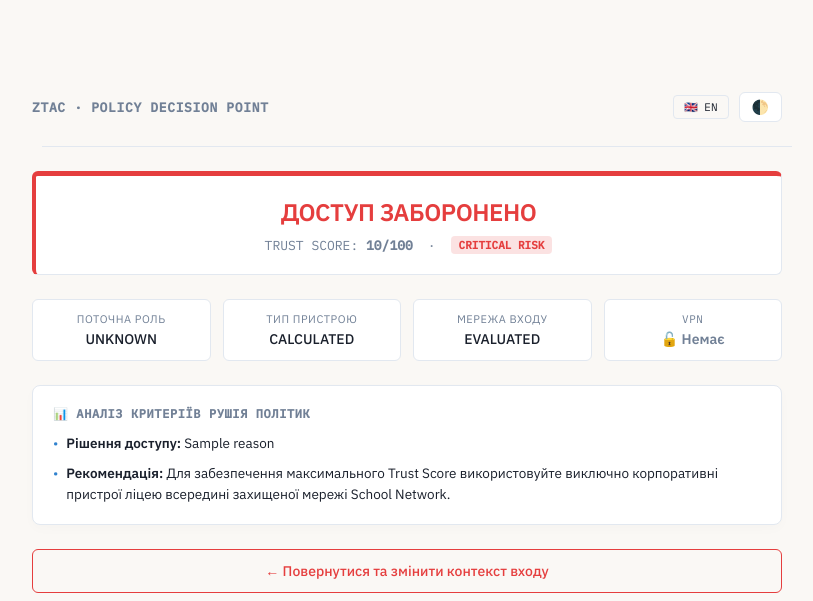
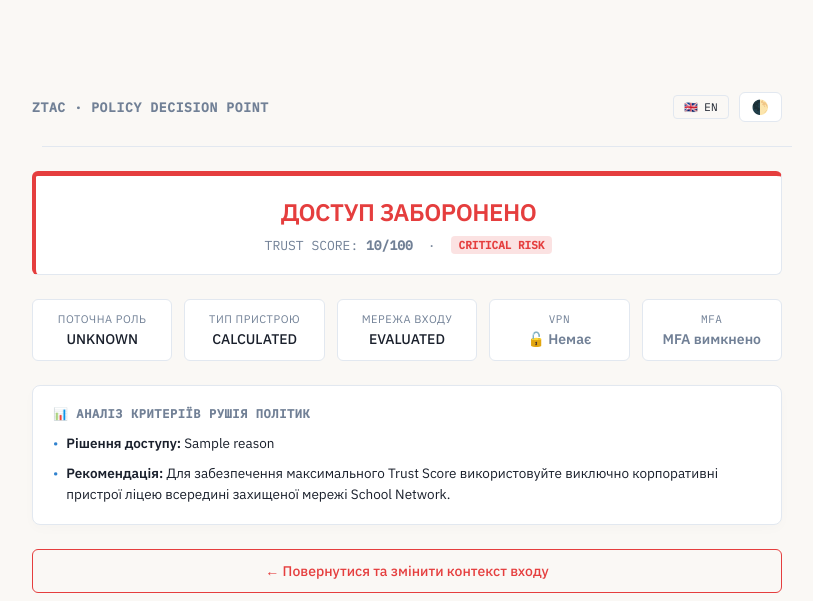
Before and after one commit to kettycollins/ZTAC, a Flask app: template templates/denied.html in a window 1280 px wide. Shown: the top 601 px of the page, without its empty margins (233-1046 px from the left). Run offline with Flask 3, Linux system fonts and the light colour scheme; the template is opened without the code that fills it: most values are stand-ins (such as "Sample title", 1, 10 or a date in 2020).

Commit message:
updated mfa on the decision page

```diff
--- a/templates/denied.html
+++ b/templates/denied.html
@@ -85,7 +85,7 @@
         {% endif %}
 
         <div class="ad-meta-grid"
-            style="display: grid; grid-template-columns: repeat(4, 1fr); gap: 12px; margin-bottom: 1.5rem;">
+            style="display: grid; grid-template-columns: repeat(5, 1fr); gap: 12px; margin-bottom: 1.5rem;">
 
             <div class="ad-meta-item"
                 style="background: var(--bg-card); border: 1px solid var(--border-primary); padding: 12px; border-radius: 6px;">
@@ -126,6 +126,22 @@
                     {{ t.vpn_txt_yes }}
                     {% else %}
                     {{ t.vpn_txt_no }}
+                    {% endif %}
+                </div>
+            </div>
+
+            <div class="ad-meta-item"
+                style="background: var(--bg-card); border: 1px solid var(--border-primary); padding: 12px; border-radius: 6px; border-color: {% if session.get('mfa_verified') %}var(--color-allow){% else %}var(--border-primary){% endif %};">
+                <div class="ad-meta-label"
+                    style="font-size: 11px; color: var(--text-muted); text-transform: uppercase; font-family: 'IBM Plex Mono', monospace;">
+                    MFA
+                </div>
+                <div class="ad-meta-val"
+                    style="font-size: 14px; font-weight: 600; margin-top: 4px; color: {% if session.get('mfa_verified') %}var(--color-allow){% else %}var(--text-muted){% endif %};">
+                    {% if session.get('mfa_verified') %}
+                    {{ t.opt_mfa_yes if t.opt_mfa_yes else 'ON' }}
+                    {% else %}
+                    {{ t.opt_mfa_no if t.opt_mfa_no else 'OFF' }}
                     {% endif %}
                 </div>
             </div>
```
